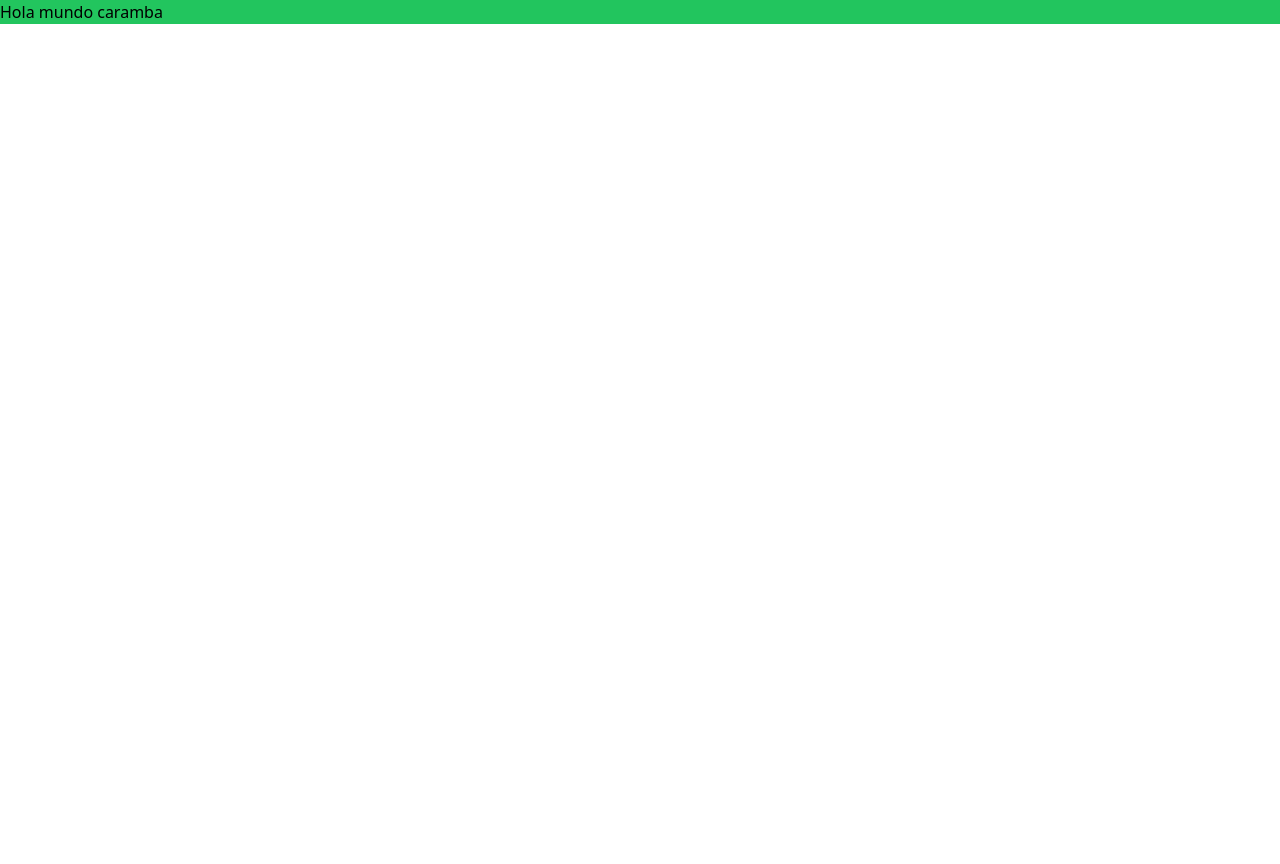
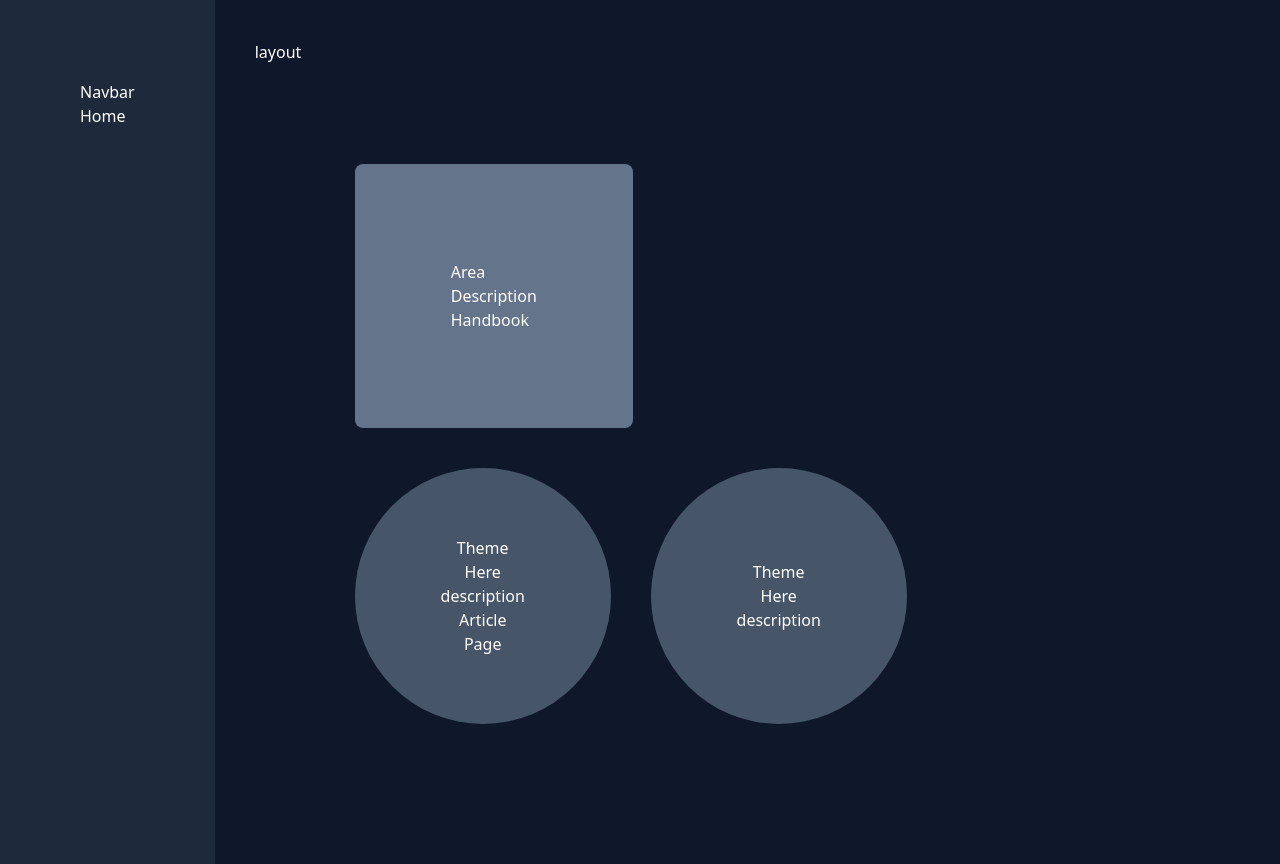
Before and after one commit to camiloP96/InfoProject, a Next.js app: page / in a window 1280 px wide. Before the commit the page ends 800 px from the top, so only its background shows below. Built offline with nearby package versions, Linux system fonts and the light colour scheme.

Commit message:
set general layout idea, create components: CardArticle, Handbook and finally set some general styles

```diff
--- /dev/null
+++ b/components/CardArticle.tsx
@@ -0,0 +1,18 @@
+import React,{FC} from 'react'
+
+
+const CardArticle:FC = ({children}) => {
+    return (
+        <div className='bg-slate-600 rounded-full p-24 m-5 flex text-center items-center justify-center w-64  h-64'>
+            <div>
+                Theme
+
+                <p>Here description</p>
+
+                {children}
+            </div>
+        </div>
+    )
+}
+
+export default CardArticle
--- /dev/null
+++ b/components/Handbook.tsx
@@ -0,0 +1,13 @@
+import React,{FC} from 'react'
+
+const Handbook:FC = ({children}) => {
+    return (
+        <div className='bg-slate-500 p-24 m-5 rounded-lg'>
+            <p>Area</p>
+            <p>Description</p>
+            {children}
+        </div>
+    )
+}
+
+export default Handbook
--- /dev/null
+++ b/components/Sidenavbar.tsx
@@ -0,0 +1,24 @@
+import React,{FC} from 'react'
+import Link from 'next/link';
+interface Props{
+
+}
+
+const sidenavbar:FC <Props> = ({children,...props}) => {
+    return (
+      <div className="min-h-20% flex flex-col bg-slate-800 p-20">
+        <div>
+
+        </div>
+        Navbar
+
+        {children}
+        <Link href='/'>
+                <a>Home</a>
+              </Link>
+      </div>
+
+    )
+}
+
+export default sidenavbar
--- /dev/null
+++ b/components/layout.tsx
@@ -0,0 +1,24 @@
+import React,{FC} from 'react'
+import Sidenavbar from './Sidenavbar'
+
+interface Props{
+
+
+}
+
+const Layout:FC<Props> = ({children,...props}) => {
+    return (
+        <div className= ' bg-slate-900 text-white flex flex-raw '>
+            <Sidenavbar/>
+          <div className='flex flex-col space-y-6 m-10 justify-evenly'>
+
+           layout {children}
+          </div>
+
+
+
+        </div>
+    )
+}
+
+export default Layout
--- a/pages/_app.tsx
+++ b/pages/_app.tsx
@@ -1,9 +1,27 @@
+
 import type { AppProps } from 'next/app'
+import type { NextPage } from 'next'
+import type { ReactElement, ReactNode } from 'react'
 import '/styles/globals.css'
+import Layout from '../components/layout'
 
-function MyApp({ Component, pageProps }: AppProps) {
-  //aca se acen los layouts y todo
-  return <Component {...pageProps} />
+
+type NextPageWithLayout = NextPage & {
+  getLayout?:(Home:ReactElement)=>ReactNode
+}
+type AppPropswithLayout= AppProps & {
+  Component: NextPageWithLayout
 }
 
-export default MyApp
+
+export default function MyApp({ Component, pageProps }: AppPropswithLayout) {
+  const getLayout = Component.getLayout ??((Home)=>Home)
+  //aca se acen los layouts y todo
+  return getLayout(
+  <Layout>
+
+    <Component {...pageProps} />
+  </Layout>
+
+  )
+}
--- a/pages/admin/usuarios/AddUser.tsx
+++ b/pages/admin/usuarios/AddUser.tsx
@@ -1,9 +1,17 @@
 import type {NextPage} from 'next';
+import Link from 'next/link'
 
 const AddUser:NextPage = () => {
     return (
         <div>
             Pagina de añadir usuarios
+            <div>
+                <Link href="/">
+                    <a>Ir al home</a>
+
+                </Link>
+
+            </div>
         </div>
     )
 }
--- /dev/null
+++ b/pages/content/Articles.tsx
@@ -0,0 +1,18 @@
+import React from 'react'
+
+
+
+const Articles = () => {
+    return (
+        <div>
+
+            <div>
+            <p>Articles Here</p>
+
+
+            </div>
+        </div>
+    )
+}
+
+export default Articles
--- /dev/null
+++ b/pages/content/Handbooks.tsx
@@ -0,0 +1,14 @@
+import React from 'react'
+
+const Handbooks = () => {
+    return (
+        <div>
+            <p>
+            handbook references
+
+            </p>
+        </div>
+    )
+}
+
+export default Handbooks
--- a/pages/index.tsx
+++ b/pages/index.tsx
@@ -1,10 +1,41 @@
 import type { NextPage } from 'next'
+import Link from 'next/link'
+import { ReactElement } from 'react'
+import nestedLayout from '../components/Sidenavbar'
+import Layout from '../components/layout'
+import CardArticle from '../components/CardArticle'
+import Handbook from '../components/Handbook'
 
-const Home: NextPage = () => {
+
+const Home: NextPage = () => {//nextPage es el tipo de la variable Home, eso se hace con typescrypt
   return (
-    <div className='bg-green-500'>
-      Hola mundo caramba
+
+    <div className='bg-slate-900 text-white p-20'>
+
+
+      <div className='flex flex-raw '>
+        <Handbook>
+        <Link href="/content/Handbooks">
+        <a>Handbook</a>
+        </Link>
+        </Handbook>
+      </div>
+
+      <div className='flex flex-raw'>
+
+      <CardArticle>
+      <Link href="/content/Articles">
+        <a> Article Page</a>
+      </Link>
+
+      </CardArticle>
+      <CardArticle></CardArticle>
+      </div>
+
+
     </div>
+
+
 
   )
 }
```
